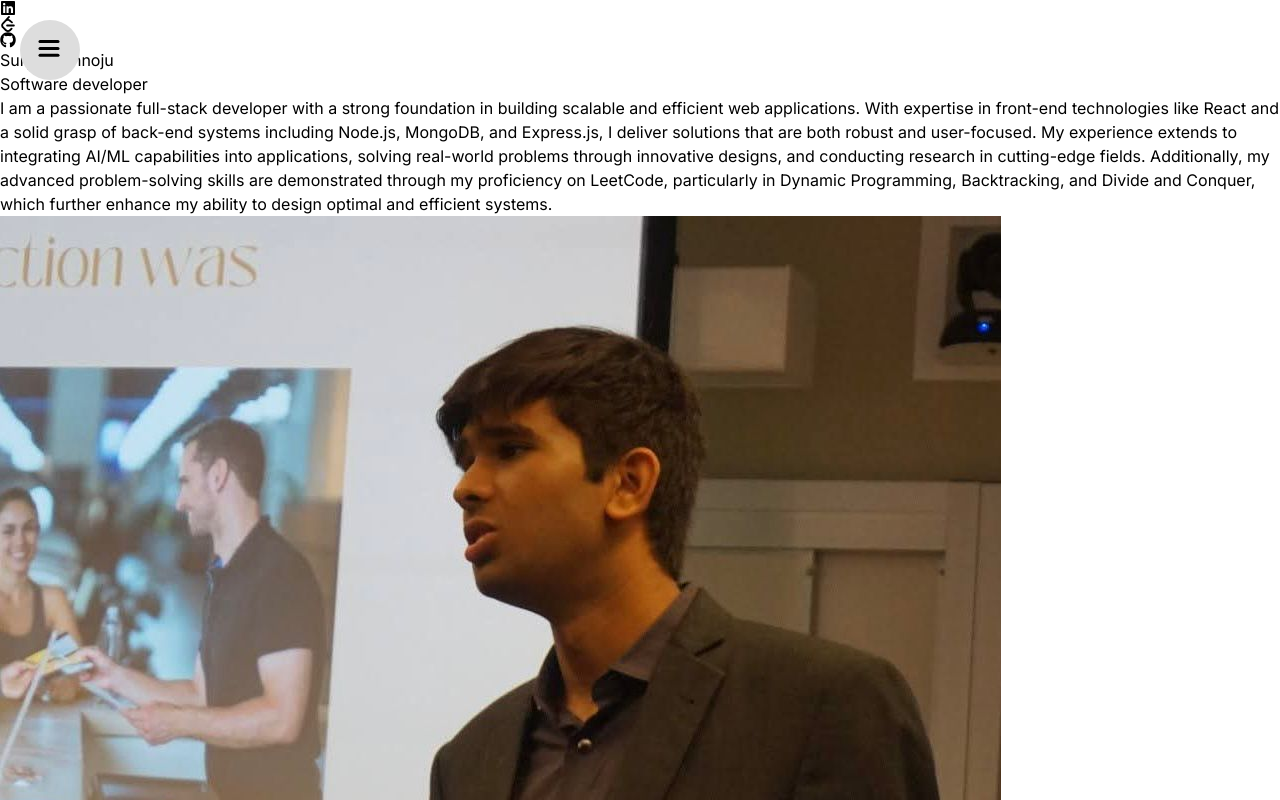
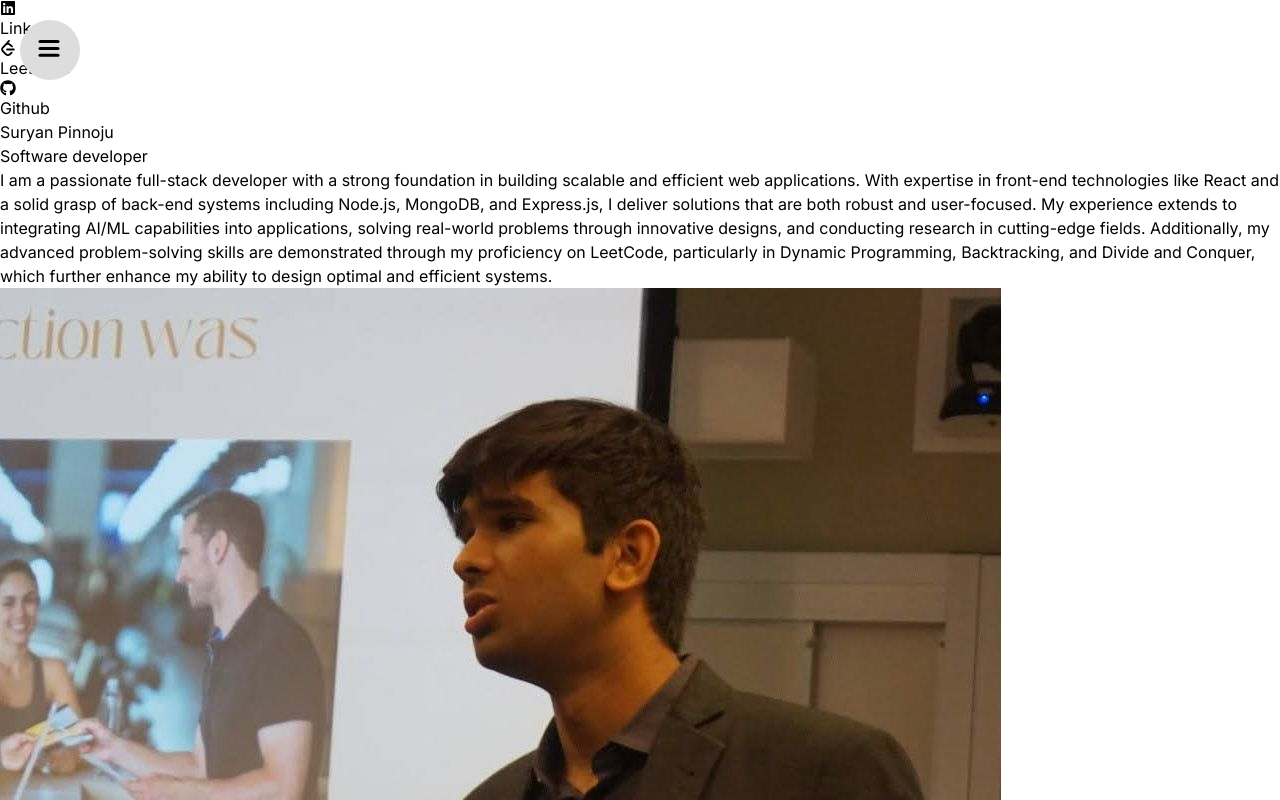
Before and after one commit to nottherealhuman69/portfolio, a React (Vite) app: page / in a window 1280 px wide. Shown: the top 800 px of the page. Built offline with nearby package versions, Linux system fonts and the light colour scheme.

Commit message:
icon animations

```diff
--- a/src/components/Navbar.jsx
+++ b/src/components/Navbar.jsx
@@ -4,15 +4,68 @@ import { FaUser } from "react-icons/fa6";
 import { SiLeetcode } from "react-icons/si";
 import { FaGithub } from "react-icons/fa";
 import Sidebar from "./sidebar/Sidebar";
+import { motion } from "framer-motion";
 
 const Navbar = () => {
+  const tooltipVariants = {
+    hidden: { y: -10, opacity: 0 },
+    visible: { y: 0, opacity: 1 },
+  };
   return (
     <div id="Home" className="flex items-center justify-between py-6">
       <Sidebar />
-        <div className="m-8 flex items-center justify-center gap-4 text-2xl">
-            <a href="https://www.linkedin.com/in/suryan-pinnoju-7ba258288/" target="_blank" rel="noopener noreferrer"><FaLinkedin /></a>
-            <a href="https://leetcode.com/u/suryanpinnoju/" target="_blank" rel="noopener noreferrer"><SiLeetcode /></a>
-            <a href="https://github.com/nottherealhuman69" target="_blank" rel="noopener noreferrer"><FaGithub /></a>
+        <div className="m-8 flex items-center justify-center gap-8 text-2xl">
+          <div className="relative group">
+            <a
+              href="https://www.linkedin.com/in/suryan-pinnoju-7ba258288/"
+              target="_blank"
+              rel="noopener noreferrer"
+              className="relative flex items-center justify-center cursor-pointer"
+            >
+            <FaLinkedin
+              className="transition-all duration-300 group-hover:opacity-0 group-hover:translate-y-4"
+            />
+            </a>
+            <span
+              className="absolute left-1/2 transform -translate-x-1/2 -translate-y-4 opacity-0 group-hover:opacity-100 group-hover:translate-y-5 transition-all duration-300 bg-gray-800 text-white text-sm font-medium px-2 py-1 rounded shadow-sm cursor-pointer"
+            >
+            LinkedIn
+            </span>
+          </div>
+          <div className="relative group">
+            <a
+              href="https://leetcode.com/u/suryanpinnoju/"
+              target="_blank"
+              rel="noopener noreferrer"
+              className="relative flex items-center justify-center cursor-pointer"
+            >
+            <SiLeetcode
+              className="transition-all duration-300 group-hover:opacity-0 group-hover:translate-y-4"
+            />
+            </a>
+            <span
+              className="absolute left-1/2 transform -translate-x-1/2 -translate-y-4 opacity-0 group-hover:opacity-100 group-hover:translate-y-5 transition-all duration-300 bg-gray-800 text-white text-sm font-medium px-2 py-1 rounded shadow-sm cursor-pointer"
+            >
+            Leetcode
+            </span>
+          </div>
+          <div className="relative group">
+            <a
+              href="https://github.com/nottherealhuman69"
+              target="_blank"
+              rel="noopener noreferrer"
+              className="relative flex items-center justify-center cursor-pointer"
+            >
+            <FaGithub
+              className="transition-all duration-300 group-hover:opacity-0 group-hover:translate-y-4"
+            />
+            </a>
+            <span
+              className="absolute left-1/2 transform -translate-x-1/2 -translate-y-4 opacity-0 group-hover:opacity-100 group-hover:translate-y-5 transition-all duration-300 bg-gray-800 text-white text-sm font-medium px-2 py-1 rounded shadow-sm cursor-pointer"
+            >
+            Github
+            </span>
+          </div>
         </div>
     </div>
   );
```
